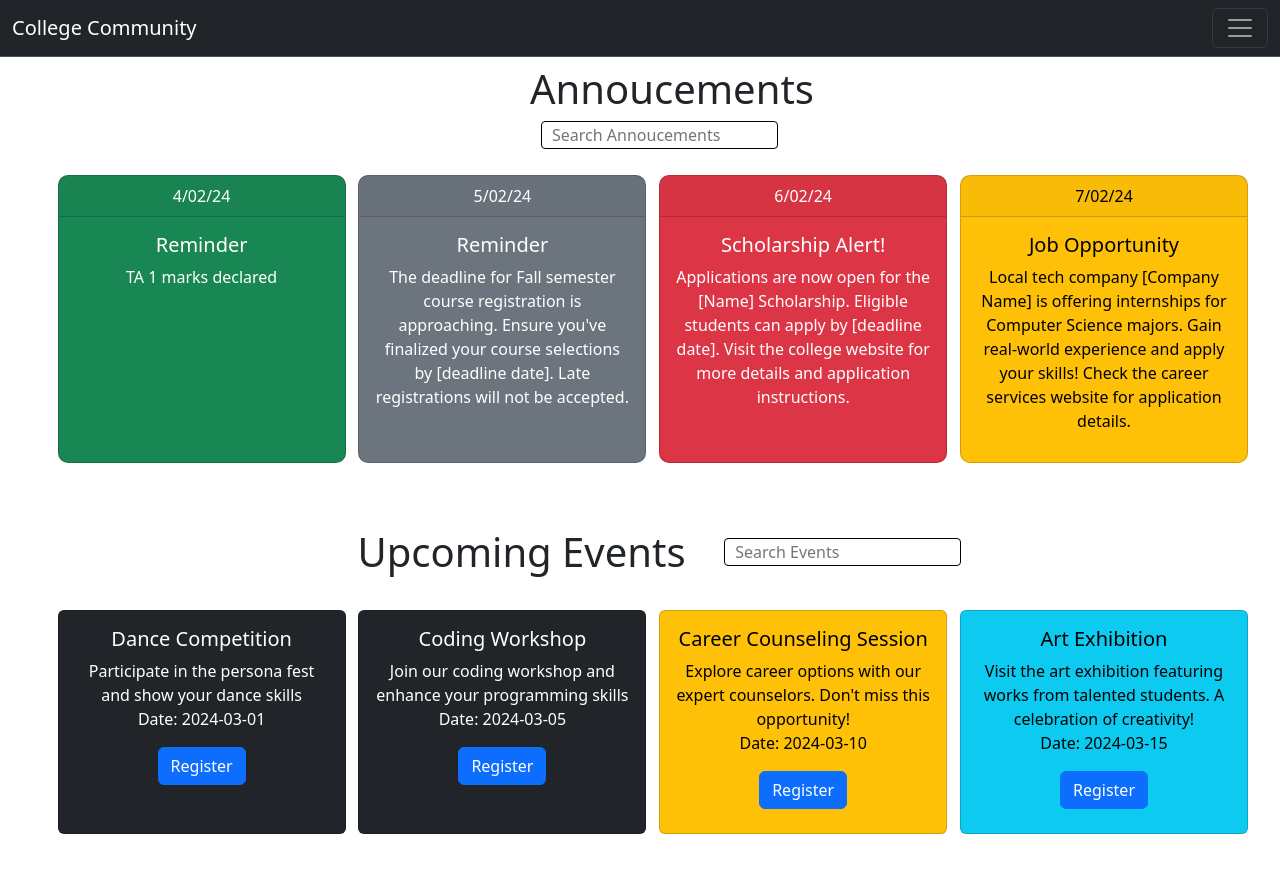
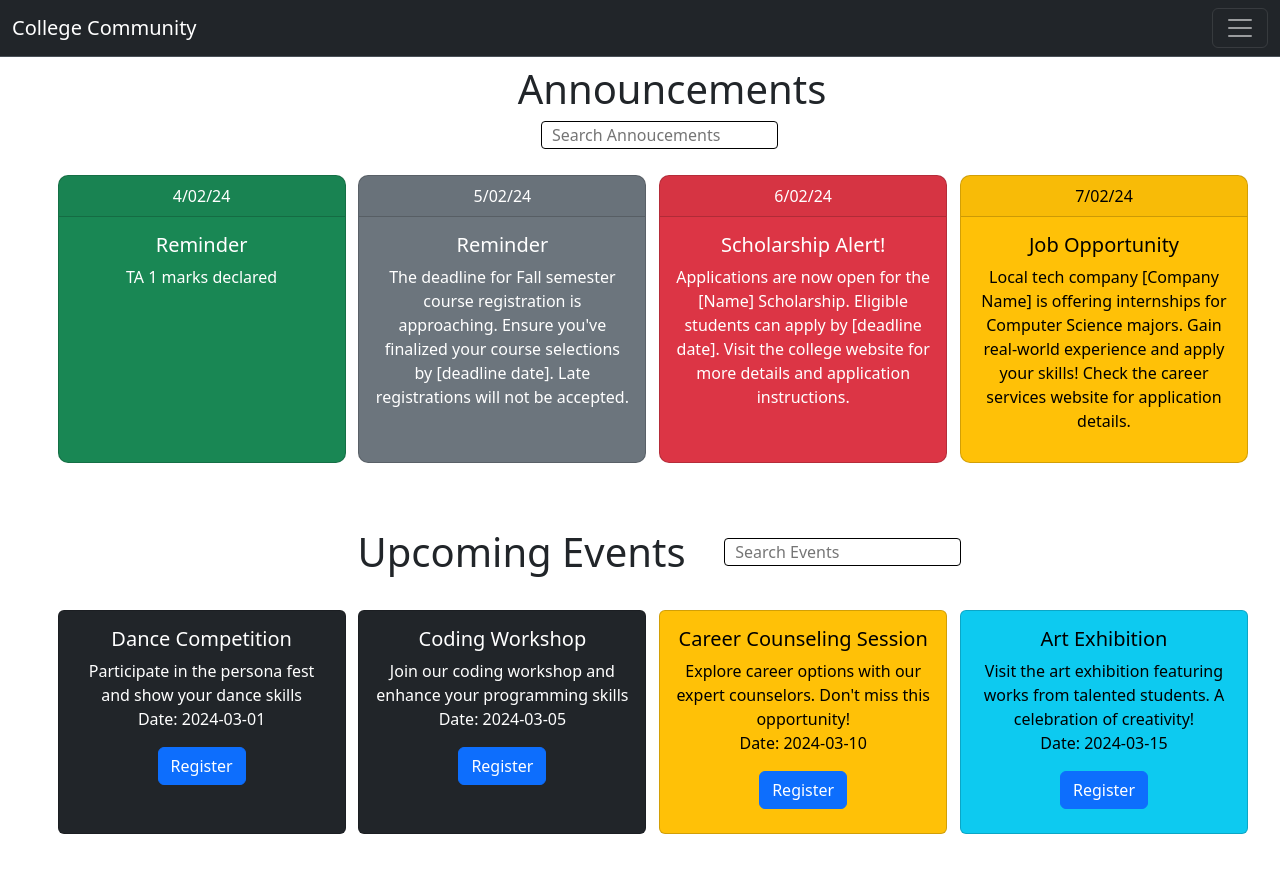
Before and after one commit to akshaypatra/College-Community-V0.2, a React (Create React App) app: page / in a window 1280 px wide. Shown: the top 872 px of the page. Built offline with nearby package versions, Linux system fonts and the light colour scheme.

Commit message:
corrections

```diff
--- a/src/Components/Annoucements.js
+++ b/src/Components/Annoucements.js
@@ -145,7 +145,7 @@ export default function Annoucements() {
   return (
     <>
     <div className="AnnoucementsectionHeader">
-    <h1>Annoucements</h1>
+    <h1>Announcements</h1>
       <input
                 type="text"
                 className="AnnoucementSearch"
```
